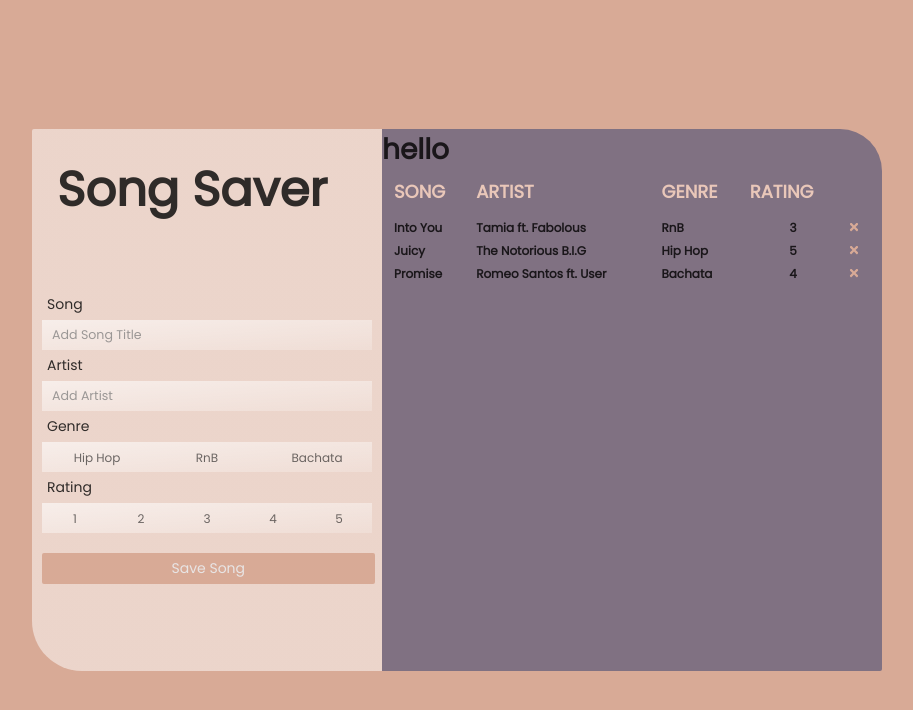
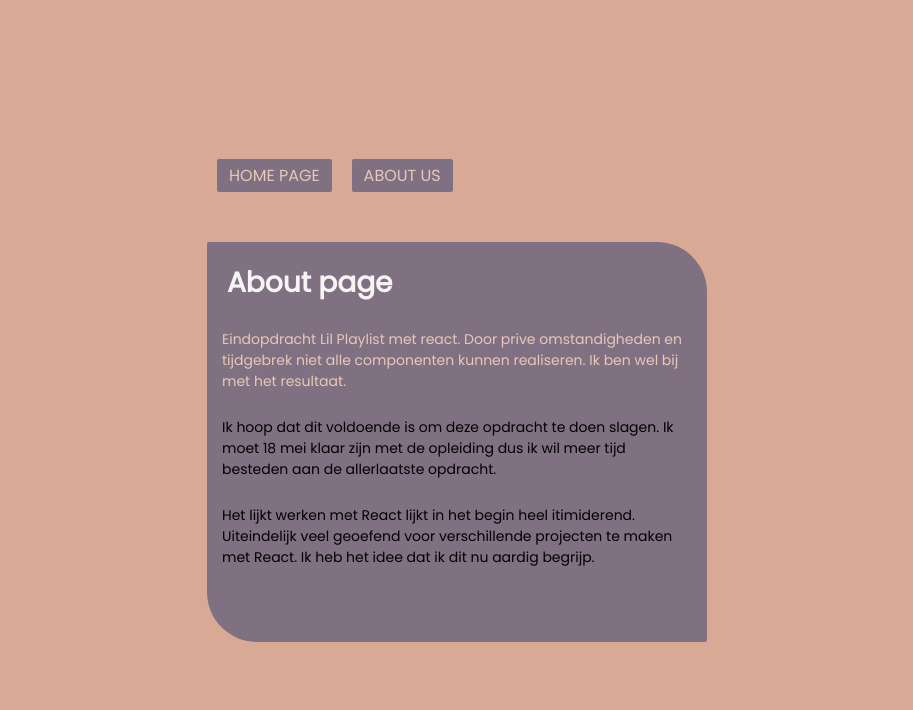
Before and after one commit to Svt1406/eindopdracht-Suleika-Tentua-playlist, a React (Create React App) app: page /About in a window 1280 px wide. Shown: the top 710 px of the page, without its empty margins (183-1096 px from the left). Built offline with nearby package versions, Linux system fonts and the light colour scheme.

Commit message:
did not use filter worked on routing with react. routing navigation about me page done routing back to home page also done

```diff
--- a/package.json
+++ b/package.json
@@ -10,6 +10,7 @@
     "react-bootstrap": "^1.5.2",
     "react-dom": "^17.0.2",
     "react-icons": "^4.2.0",
+    "react-router-dom": "^5.2.0",
     "react-scripts": "4.0.3",
     "web-vitals": "^1.1.1"
   },
--- a/src/App.js
+++ b/src/App.js
@@ -1,63 +1,22 @@
-import { useState} from 'react';
-import Header from './components/Header';
-import Songs from './components/Songs';
-import AddSong from './components/AddSong';
+import About from './components/About';
+import NavBar from './components/NavBar';
+import Home from './components/Home';
+import { BrowserRouter as Router,
+  Switch,
+  Route } from 'react-router-dom';
+
 
 function App() {
-  const [songs, setSongs] = useState ([
-    {
-        id: 1,
-        title: 'Into You',
-        artist: 'Tamia ft. Fabolous',
-        genre: 'RnB',
-        rating: 3,
-    },
-    {
-        id: 2,
-        title: 'Juicy',
-        artist: 'The Notorious B.I.G',
-        genre: 'Hip Hop',
-        rating: 5,
-    },
-    {
-        id: 3,
-        title: 'Promise',
-        artist: 'Romeo Santos ft. User',
-        genre: 'Bachata',
-        rating: 4,
-    },
-  ])
-
-  //Add Song
-  const addSong = (song) => {
-    const id = Math.floor(Math.random() * 10000) + 1
-    const newSong = { id, ...song}
-    setSongs([...songs, newSong])
-  }
-
-  //Delete Song
-  const deleteSong = (id) => {
-    setSongs(songs.filter((song) => song.id !== id))
-  }
-
   return (
-    <div className='body-container'>
-      <div className='left-container'>
-        <Header />
-        <AddSong onAdd={addSong}/>
-      </div>
-      <div>
-        <div className='top-container'>
-          <h1>hello</h1>
+      <Router>
+        <div className="navbar-container">
+          <NavBar />
+            <Switch>
+              <Route path="/" exact component={Home} />
+              <Route path="/About" component={About} />
+            </Switch>
         </div>
-        <div className='right-container'>
-            <Songs
-              songs={songs}
-              onDelete={deleteSong}
-          />
-        </div>
-      </div>
-    </div>
+      </Router>
   );
 }
 
--- /dev/null
+++ b/src/components/About.js
@@ -0,0 +1,26 @@
+const About = () => {
+    return (
+        <div className="about-container">
+            <div className="container">
+                <h1>About page</h1>
+                <p style={{color: '#e9c7b9'}}> Eindopdracht Lil Playlist met react.
+                    Door prive omstandigheden en tijdgebrek niet alle componenten kunnen realiseren.
+                    Ik ben wel bij met het resultaat.
+                </p>
+
+                <p style={{color: 'black'}}>
+                    Ik hoop dat dit voldoende is om deze opdracht te doen slagen.
+                    Ik moet 18 mei klaar zijn met de opleiding dus ik wil meer tijd besteden aan de allerlaatste opdracht.
+                </p>
+
+                <p style={{color: 'black'}}>
+                    Het lijkt werken met React lijkt in het begin heel itimiderend.
+                    Uiteindelijk veel geoefend voor verschillende projecten te maken met React.
+                    Ik heb het idee dat ik dit nu aardig begrijp.
+                </p>
+            </div>
+        </div>
+     );
+}
+
+export default About;
--- /dev/null
+++ b/src/components/Home.js
@@ -0,0 +1,63 @@
+import { useState} from 'react';
+import Header from './Header';
+import Songs from './Songs';
+import AddSong from './AddSong';
+
+const Home = () => {
+    const [songs, setSongs] = useState ([
+        {
+            id: 1,
+            title: 'Into You',
+            artist: 'Tamia ft. Fabolous',
+            genre: 'RnB',
+            rating: 3,
+        },
+        {
+            id: 2,
+            title: 'Juicy',
+            artist: 'The Notorious B.I.G',
+            genre: 'Hip Hop',
+            rating: 5,
+        },
+        {
+            id: 3,
+            title: 'Promise',
+            artist: 'Romeo Santos ft. User',
+            genre: 'Bachata',
+            rating: 4,
+        },
+      ])
+
+    //Add Song
+  const addSong = (song) => {
+    const id = Math.floor(Math.random() * 10000) + 1
+    const newSong = { id, ...song}
+    setSongs([...songs, newSong])
+  }
+
+  //Delete Song
+  const deleteSong = (id) => {
+    setSongs(songs.filter((song) => song.id !== id))
+  }
+
+    return (
+        <div className='body-container'>
+        <div className='left-container'>
+          <Header />
+          <AddSong onAdd={addSong}/>
+        </div>
+        <div>
+          <div className='top-container'>
+          </div>
+          <div className='right-container'>
+              <Songs
+                songs={songs}
+                onDelete={deleteSong}
+            />
+          </div>
+        </div>
+      </div>
+     );
+}
+
+export default Home;
--- /dev/null
+++ b/src/components/NavBar.js
@@ -0,0 +1,22 @@
+import { Link } from 'react-router-dom';
+
+const NavBar = () => {
+    const navStyle = {
+        color: '#e9c7b9'
+};
+
+return (
+        <nav>
+            <ul className='nav-links'>
+                <Link style={navStyle} to="/">
+                    <li>Home page</li>
+                </Link>
+                <Link style={navStyle} to="About">
+                    <li>About us</li>
+                </Link>
+            </ul>
+        </nav>
+     );
+}
+
+export default NavBar;
--- a/src/index.css
+++ b/src/index.css
@@ -24,19 +24,24 @@ body {
   max-width: 900px;
 }
 
+.navbar-container {
+  color: rgb(247, 244, 244);
+}
+
 .right-container {
   background: #807182;
   overflow: auto;
   position: relative;
   text-align: left;
   width: 500px;
-  height: 500px;
+  height: 400px;
   border-bottom-right-radius: 2px;
 }
 
 .top-container {
   background: #807182;
   border-top-right-radius: 50px;
+  height: 50px;
 }
 
 ::-webkit-scrollbar {
@@ -68,12 +73,13 @@ body {
   width: 350px;
   border-top-left-radius: 2px;
   border-bottom-left-radius: 50px;
+  color: rgba(0,0,0,.8);
 }
 
-.header {
+.header h1 {
   color: rgba(0,0,0,.8);
-  font-size: 24px;
-  padding: 25px;
+  font-size: 36px;
+  margin: 20px;
 }
 
 .btn {
@@ -102,21 +108,6 @@ body {
 .btn-block {
   display: block;
   width: 95%;
-}
-
-.filter-btn {
-  display: inline-block;
-  background: #D8AA96;
-  color: rgb(232, 229, 229);
-  border: none;
-  padding: 5px 15px;
-  margin-top: 20px;
-  margin-left: 10px;
-  cursor: pointer;
-  text-decoration: none;
-  font-size: 14px;
-  font-family: 'Poppins', sans-serif;
-  border-radius: 2px;
 }
 
 .add-form {
@@ -206,7 +197,6 @@ label {
   font-size: 18px;
   font-weight: bold;
   text-transform: uppercase;
-  padding-top: 5px;
   padding-bottom: 10px;
   padding-left: 10px;
   color:#e9c7b9;
@@ -229,3 +219,54 @@ label {
   text-align: center;
   padding: 0;
 }
+
+nav {
+  display: flex;
+  justify-content: start;
+  align-items: center;
+  margin-bottom: 50px;
+  text-decoration: none;
+}
+
+.nav-links {
+  display: flex;
+  justify-content: space-evenly;
+  align-items: center;
+  text-transform: uppercase;
+}
+
+.nav-links li {
+  margin: 0px 10px;
+  border-radius: 2px;
+  background: #807182;
+  border: 2px solid #807182;
+  padding: 2px 10px;
+  font-size: 16px;
+  list-style-type: none;
+}
+
+.nav-links a:link {
+  text-decoration: none;
+}
+
+.container {
+  background: #807182;
+  overflow: auto;
+  position: relative;
+  text-align: left;
+  width: 500px;
+  height: 400px;
+  border-top-right-radius: 50px;
+  border-top-left-radius: 2px;
+  border-bottom-right-radius: 2px;
+  border-bottom-left-radius: 50px;
+}
+
+.container h1 {
+  margin: 20px;
+}
+
+.container p {
+  margin: 15px;
+  margin-top: 25px;
+}
```
Also changed, not shown: 1 other file (tests, documents, lock files or other folders).
